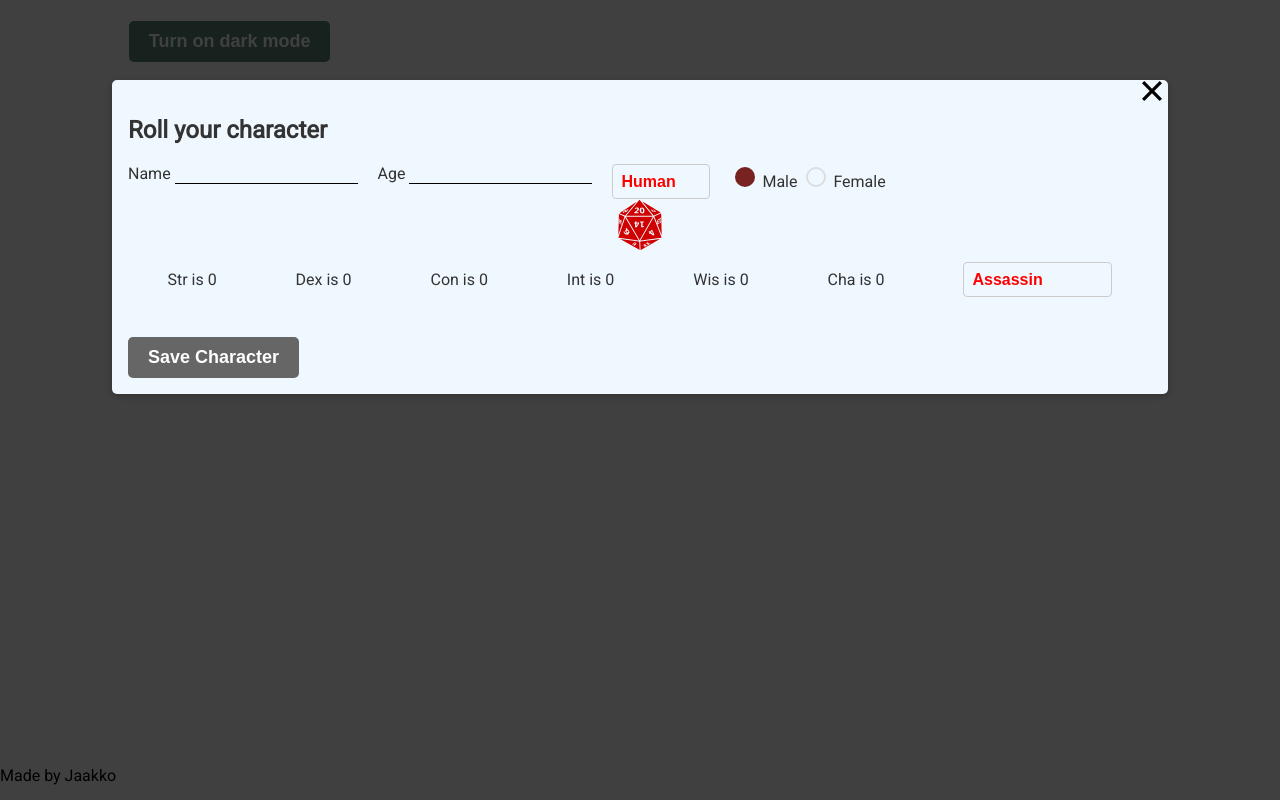
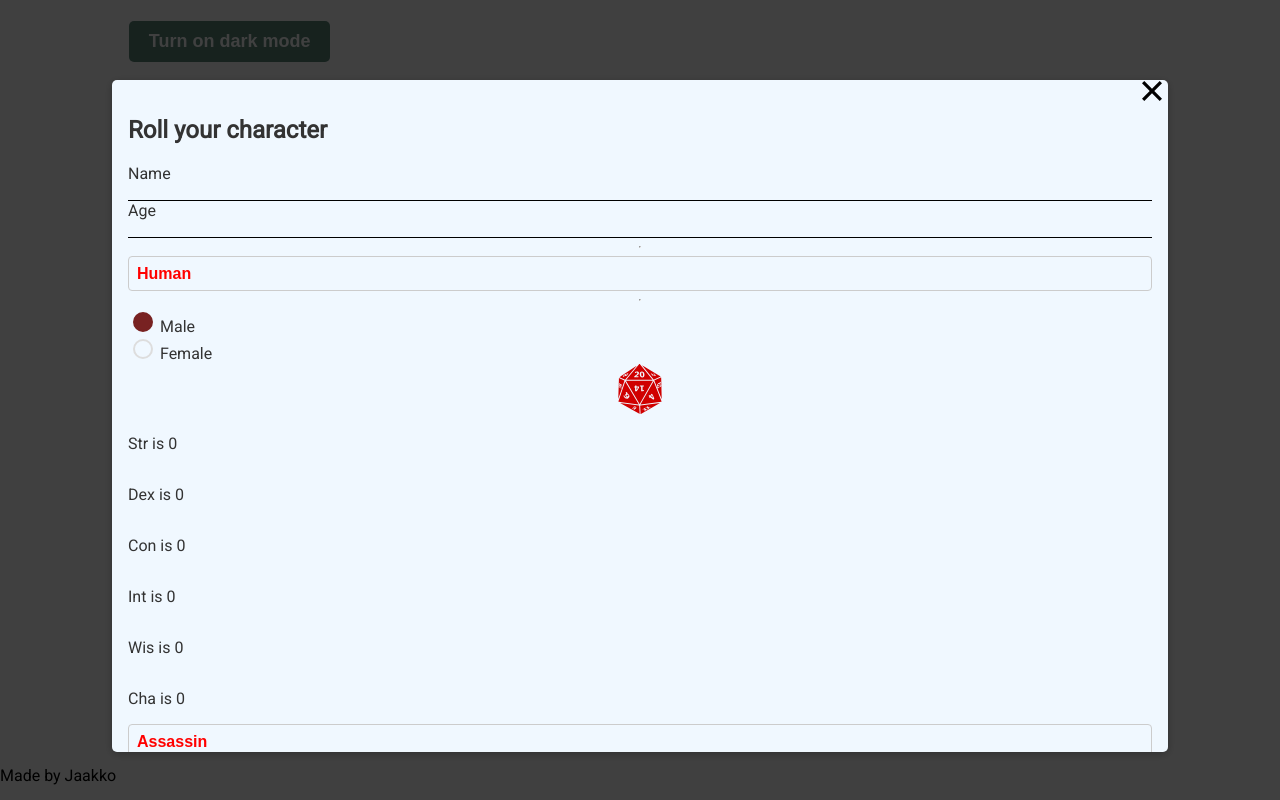
Before and after one commit to Peltimies/svelte-ht, a Svelte app: page / in a window 1280 px wide. Both pictures are taken after a click on the button "Roll a Character". Built offline with nearby package versions, Linux system fonts and the light colour scheme.

Commit message:
Fiddled with modal

```diff
--- a/src/NewChar.svelte
+++ b/src/NewChar.svelte
@@ -335,13 +335,11 @@
 </script>
 
 <Modali>
-  <h2>Roll your character</h2>
   <button class="close-btn" on:click={close} name="close"
     ><img class="imits" src="./pics/svgcross.svg" alt="Exit cross" /></button
   >
   <div class="modal-content">
-    <div class="inputs">
-      <div>
+    <h2>Roll your character</h2>
     <label for="name">Name</label>
     <input
       on:blur={() => {
@@ -354,8 +352,7 @@
     {#if nameVisited && !nameValid}
       <p id="varoitus" style="color: red;">{warning}</p>
     {/if}
-      </div>
-      <div>
+
     <label for="age">Age</label>
     <input
       on:blur={() => {
@@ -368,14 +365,13 @@
     {#if ageVisited && !ageValid}
       <p id="varoitus" style="color: red;">{ageWarning}</p>
     {/if}
-      </div>
-
+    <hr />
     <select id="races" bind:value={chosenRace}>
       {#each races as race}
         <option value={race}>{race}</option>
       {/each}
     </select>
-      <div>
+    <hr />
     {#each genders as gender}
       <label>
         <input
@@ -387,15 +383,11 @@
         {gender}
       </label>
     {/each}
-      </div>
-    </div>
-    <div class="footer">
-      <div class="footer-content">
+
     <button class="die" on:click={allStats}
       ><img class="d20" src="./pics/twenty-sided-dice.svg" alt="d20" />
     </button>
 
-        <div class="choice">
     {#if str}
       <p>Str is {str}</p>
       <p>Dex is {dex}</p>
@@ -420,9 +412,7 @@
         >
       {/each}
     </select>
-        </div>
 
-        <div>
     <button
       class="save"
       disabled={!nameValid || !ageValid || !str}
@@ -430,16 +420,14 @@
       name="save">Save Character</button
     >
   </div>
-      </div>
-    </div>
-  </div></Modali
->
+</Modali>
 
 <style>
   .choice {
     display: flex;
     flex-direction: row;
     justify-content: space-around;
+    flex-wrap: wrap;
     align-items: center;
     align-content: stretch;
   }
@@ -449,6 +437,7 @@
     flex-wrap: wrap;
     justify-content: space-around;
     align-items: stretch;
+    column-gap: 100px;
     align-content: stretch;
   }
 
```
Lines whose indentation alone changed are shown as unchanged.
